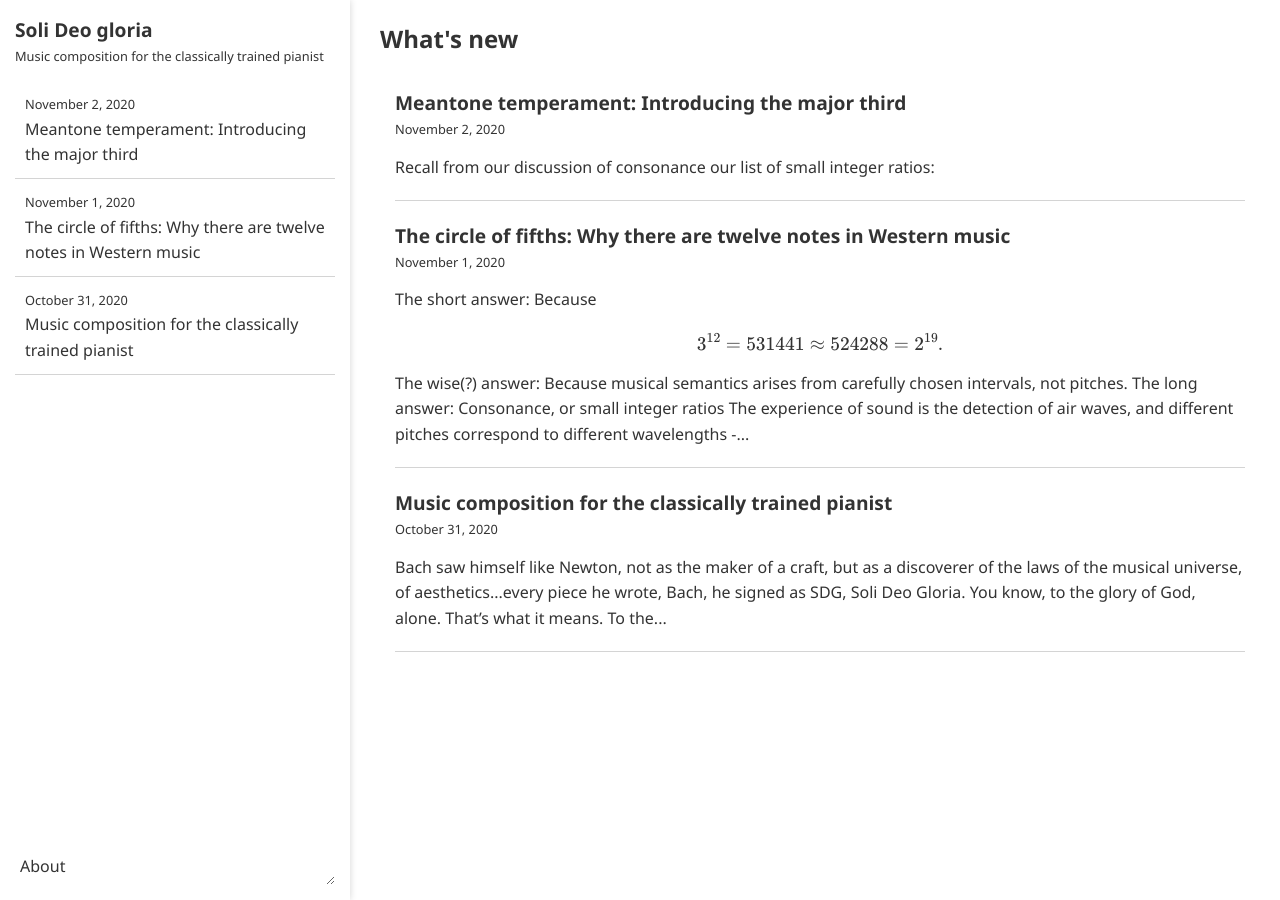
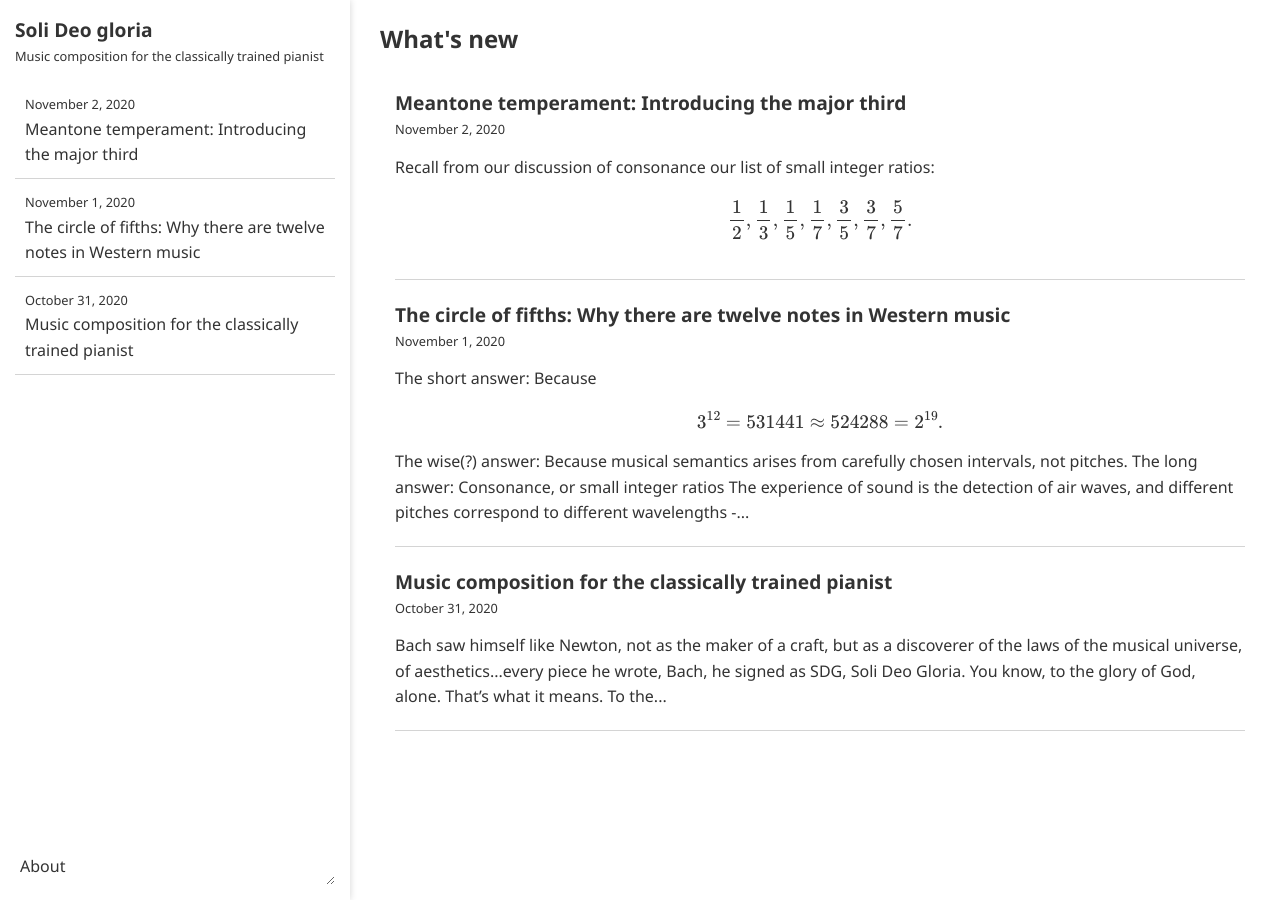
Before and after one commit to ansyblenetwork/sdg, a Jekyll site: the page built from index.html, in a window 1280 px wide. Built offline with Jekyll 4.4.1, drawn with Linux system fonts in a browser that asks for light colours; formulas are drawn with MathJax 3.

Commit message:
Update 2020-11-02-meantone-temperament-introducing-the-major-third.md

```diff
--- a/_posts/2020-11-02-meantone-temperament-introducing-the-major-third.md
+++ b/_posts/2020-11-02-meantone-temperament-introducing-the-major-third.md
@@ -3,3 +3,5 @@ title: "Meantone temperament: Introducing the major third"
 ---
 
 Recall from our [discussion of consonance]({% post_url 2020-11-01-the-circle-of-fifths-why-there.md %}) our list of small integer ratios:
+
+$$\frac{1}{2}, \frac{1}{3}, \frac{1}{5}, \frac{1}{7}, \frac{3}{5}, \frac{3}{7}, \frac{5}{7}.$$
```
